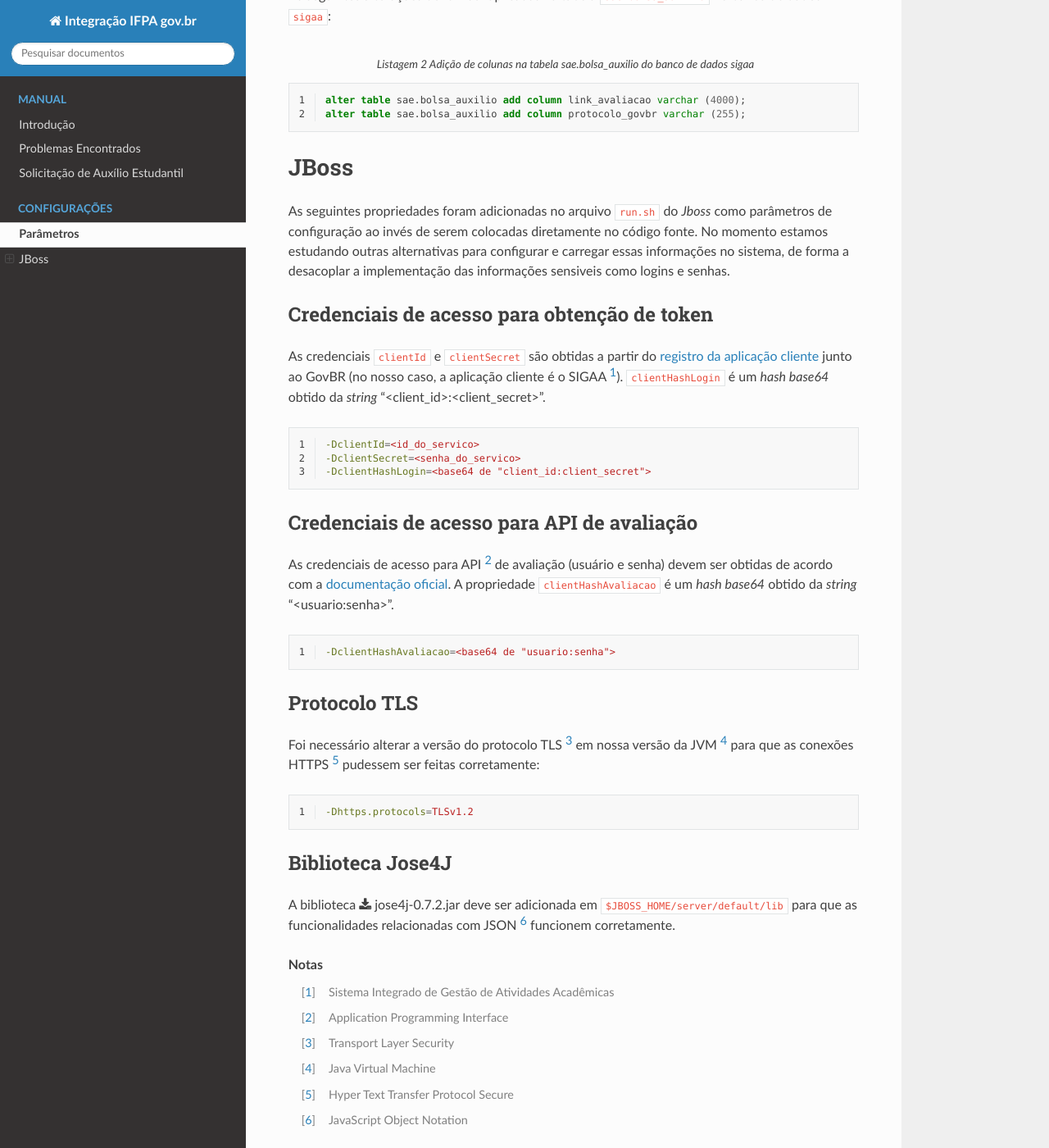
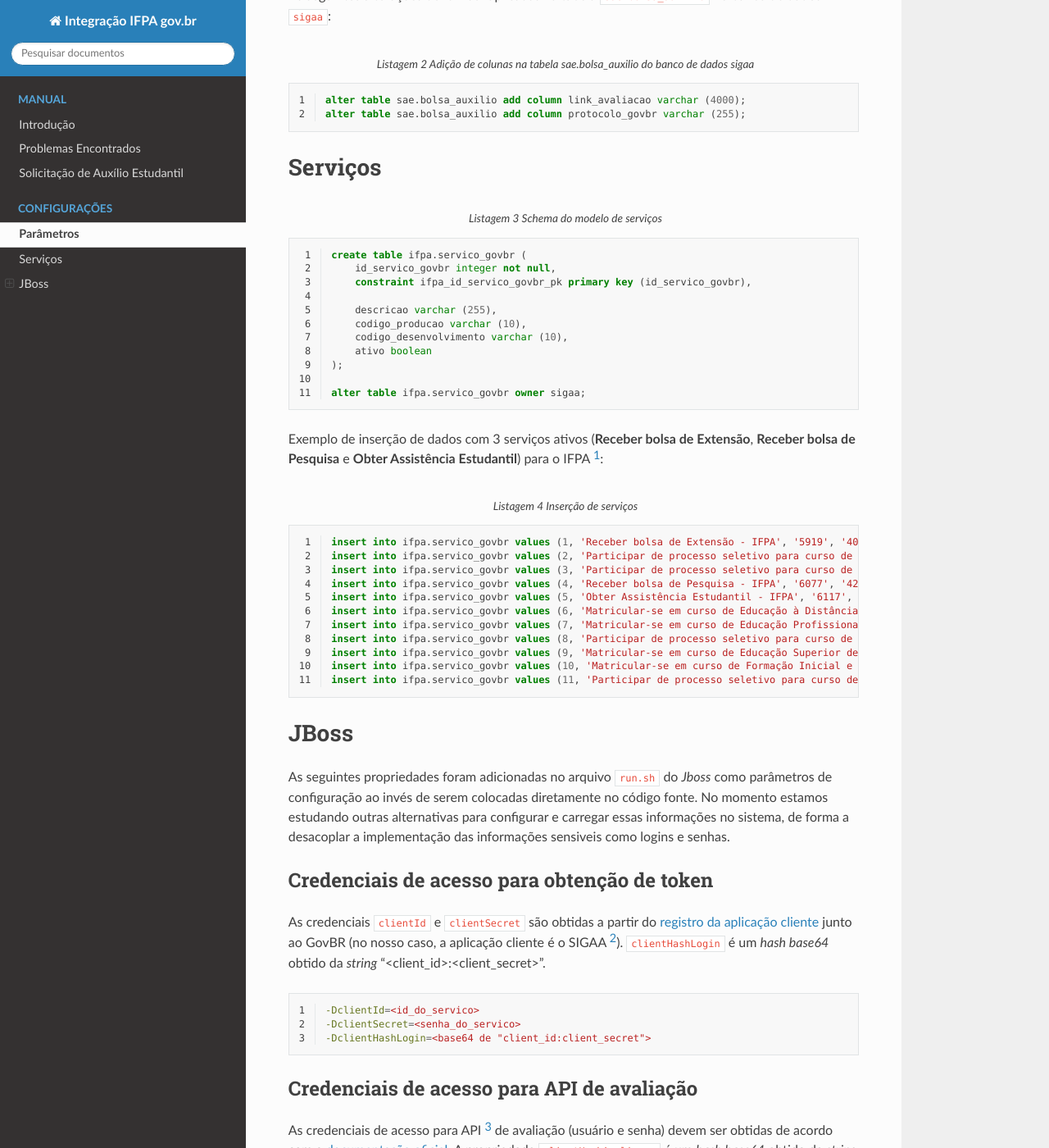
Before and after one commit to djangonauta/integracao-govbr, a Sphinx documentation site: the page built from docs/settings.rst, in a window 1280 px wide and 1400 px high, scrolled down 385 px. Shown: the whole window at 82% size. Built offline with Sphinx 7.4.7 and the Read the Docs theme 2.0.0, drawn with Linux system fonts in a browser that asks for light colours; some of the changed text lies outside the part shown.

Commit message:
feat: atualizada documentação para incluir modelo de serviços

```diff
--- a/docs/settings.rst
+++ b/docs/settings.rst
@@ -20,6 +20,46 @@ As seguintes alterações devem ser aplicadas na tabela ``sae.bolsa_auxilio`` no
 
     alter table sae.bolsa_auxilio add column link_avaliacao varchar (4000);
     alter table sae.bolsa_auxilio add column protocolo_govbr varchar (255);
+
+
+Serviços
+========
+
+.. code-block:: sql
+    :caption: Schema do modelo de serviços
+    :linenos:
+
+    create table ifpa.servico_govbr (
+        id_servico_govbr integer not null,
+        constraint ifpa_id_servico_govbr_pk primary key (id_servico_govbr),
+
+        descricao varchar (255),
+        codigo_producao varchar (10),
+        codigo_desenvolvimento varchar (10),
+        ativo boolean
+    );
+
+    alter table ifpa.servico_govbr owner sigaa;
+
+
+Exemplo de inserção de dados com 3 serviços ativos (**Receber bolsa de Extensão**, **Receber bolsa de
+Pesquisa** e **Obter Assistência Estudantil**) para o IFPA [#]_:
+
+.. code-block:: sql
+    :caption: Inserção de serviços
+    :linenos:
+
+    insert into ifpa.servico_govbr values (1, 'Receber bolsa de Extensão - IFPA', '5919', '4097', true); -- serviço ativo
+    insert into ifpa.servico_govbr values (2, 'Participar de processo seletivo para curso de Educação Profissional Técnica (Educação de Jovens e Adultos, Integrado e Subsequente) - IFPA', '5977', '4155', false);
+    insert into ifpa.servico_govbr values (3, 'Participar de processo seletivo para curso de Educação à Distância - IFPA', '6011', '4189', false);
+    insert into ifpa.servico_govbr values (4, 'Receber bolsa de Pesquisa - IFPA', '6077', '4255', true); -- serviço ativo
+    insert into ifpa.servico_govbr values (5, 'Obter Assistência Estudantil - IFPA', '6117', '4295', true); -- serviço ativo
+    insert into ifpa.servico_govbr values (6, 'Matricular-se em curso de Educação à Distância - IFPA', '6136', '4314', false);
+    insert into ifpa.servico_govbr values (7, 'Matricular-se em curso de Educação Profissional Técnica (Educação de Jovens e Adultos, Integrado e Subsequente) - IFPA', '6300', '4478', false);
+    insert into ifpa.servico_govbr values (8, 'Participar de processo seletivo para curso de Formação Inicial e Continuada - IFPA', '6307', '4485', false);
+    insert into ifpa.servico_govbr values (9, 'Matricular-se em curso de Educação Superior de Graduação (Licenciatura, Tecnologia e Bacharelado) - IFPA', '6318', '4496', false);
+    insert into ifpa.servico_govbr values (10, 'Matricular-se em curso de Formação Inicial e Continuada - IFPA', '6538', '4716', false);
+    insert into ifpa.servico_govbr values (11, 'Participar de processo seletivo para curso de Educação Superior de Graduação (Licenciatura, Tecnologia e Bacharelado) - IFPA', '6649', '4827', false);
 
 
 JBoss
@@ -89,7 +129,9 @@ Biblioteca Jose4J
 A biblioteca :download:`jose4j-0.7.2.jar <_downloads/lib/jose4j-0.7.2.jar>` deve ser adicionada em
 ``$JBOSS_HOME/server/default/lib`` para que as funcionalidades relacionadas com JSON [#]_ funcionem corretamente.
 
+
 .. rubric:: Notas
+.. [#] Instituto Federal do Pará
 .. [#] Sistema Integrado de Gestão de Atividades Acadêmicas
 .. [#] Application Programming Interface
 .. [#] Transport Layer Security
```
